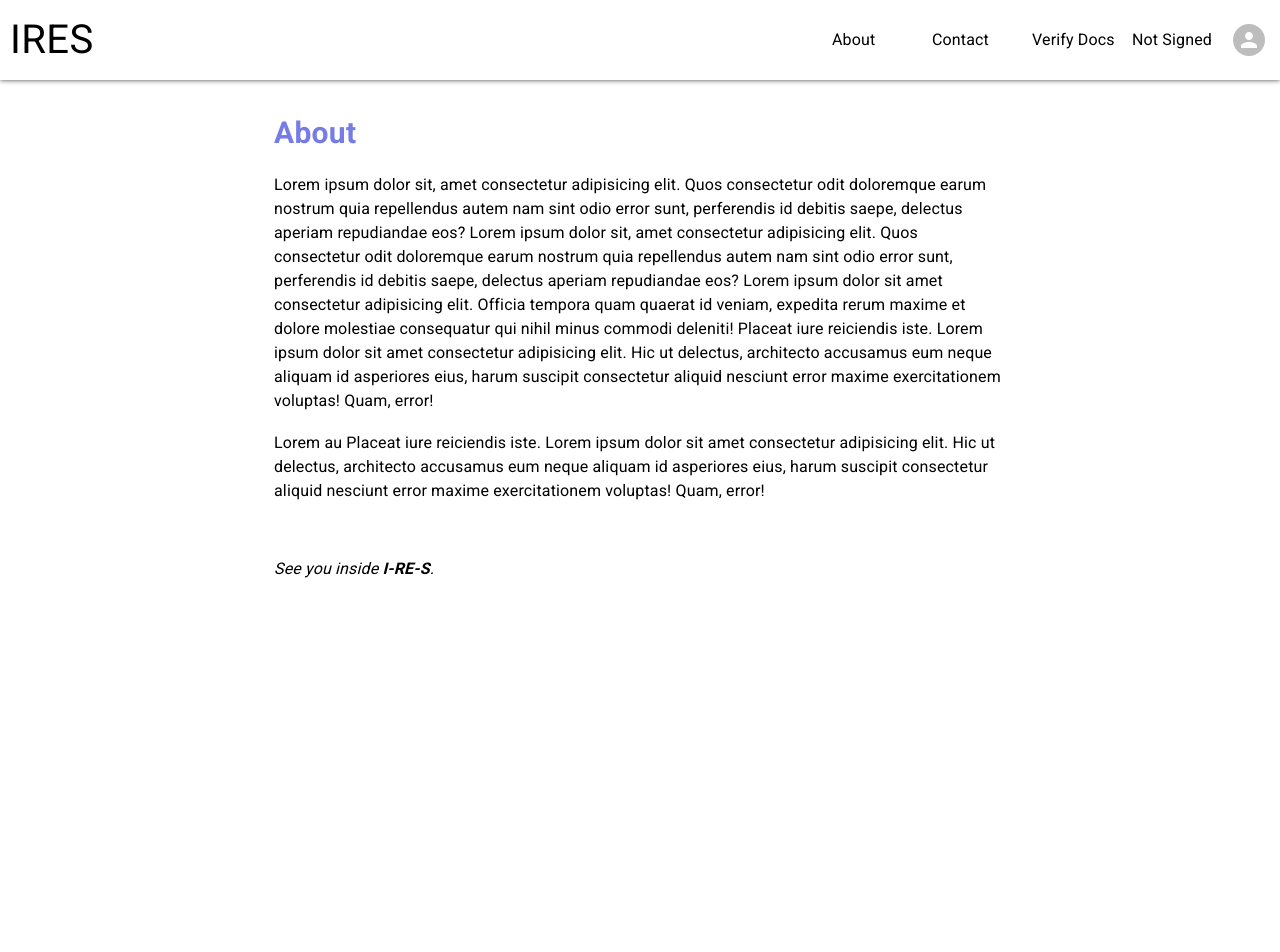
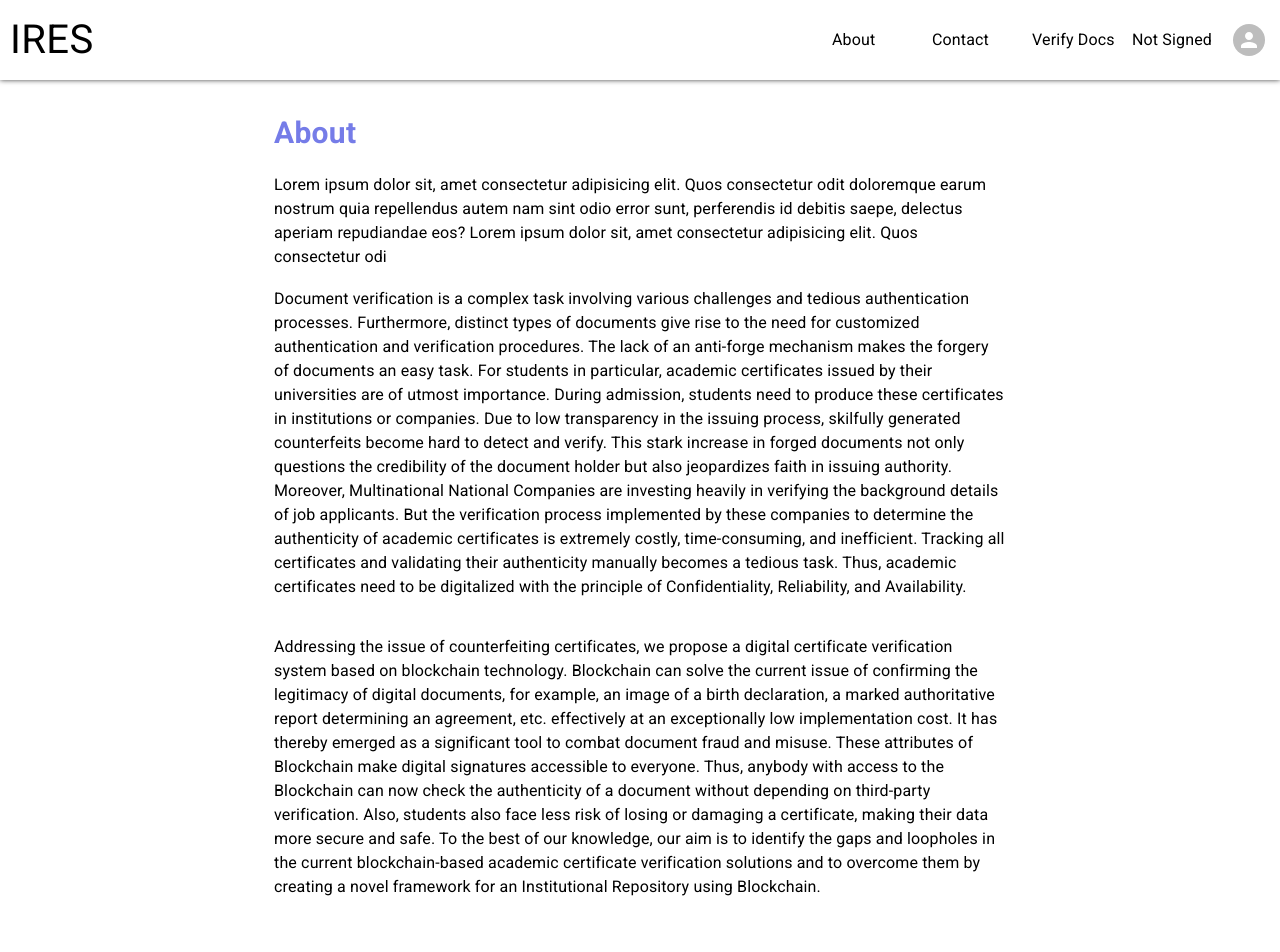
Before and after one commit to harshgupta20/i-r-e-s, a React (Create React App) app: page /about in a window 1280 px wide. Shown: the top 952 px of the page. Before the commit the page ends 800 px from the top, so only its background shows below. Built offline with nearby package versions, Linux system fonts and the light colour scheme; no server answers.

Commit message:
About Page completed

```diff
--- a/src/pages/common/About.jsx
+++ b/src/pages/common/About.jsx
@@ -15,9 +15,35 @@ const About = () => {
           <div className="about-content">
             <img src="" alt="" />
             <Typography>Lorem ipsum dolor sit, amet consectetur adipisicing elit. Quos consectetur odit doloremque earum nostrum quia repellendus autem nam sint odio error sunt, perferendis id debitis saepe, delectus aperiam repudiandae eos?
-            Lorem ipsum dolor sit, amet consectetur adipisicing elit. Quos consectetur odit doloremque earum nostrum quia repellendus autem nam sint odio error sunt, perferendis id debitis saepe, delectus aperiam repudiandae eos? Lorem ipsum dolor sit amet consectetur adipisicing elit. Officia tempora quam quaerat id veniam, expedita rerum maxime et dolore molestiae consequatur qui nihil minus commodi deleniti! Placeat iure reiciendis iste. Lorem ipsum dolor sit amet consectetur adipisicing elit. Hic ut delectus, architecto accusamus eum neque aliquam id asperiores eius, harum suscipit consectetur aliquid nesciunt error maxime exercitationem voluptas! Quam, error!</Typography>
+            Lorem ipsum dolor sit, amet consectetur adipisicing elit. Quos consectetur odi</Typography>
               <br />
-            <Typography>Lorem  au Placeat iure reiciendis iste. Lorem ipsum dolor sit amet consectetur adipisicing elit. Hic ut delectus, architecto accusamus eum neque aliquam id asperiores eius, harum suscipit consectetur aliquid nesciunt error maxime exercitationem voluptas! Quam, error!</Typography>
+            <Typography>Document verification is a complex task involving various challenges and tedious authentication
+processes. Furthermore, distinct types of documents give rise to the need for customized
+authentication and verification procedures. The lack of an anti-forge mechanism makes the
+forgery of documents an easy task. For students in particular, academic certificates issued by
+their universities are of utmost importance. During admission, students need to produce these
+certificates in institutions or companies. Due to low transparency in the issuing process, skilfully
+generated counterfeits become hard to detect and verify. This stark increase in forged documents not only questions the credibility of the document holder but also jeopardizes faith in issuing
+authority. Moreover, Multinational National Companies are investing heavily in verifying the
+background details of job applicants. But the verification process implemented by these
+companies to determine the authenticity of academic certificates is extremely costly,
+time-consuming, and inefficient. Tracking all certificates and validating their authenticity
+manually becomes a tedious task. Thus, academic certificates need to be digitalized with the
+principle of Confidentiality, Reliability, and Availability.</Typography>
+<br />
+<br />
+<Typography>Addressing the issue of counterfeiting certificates, we propose a digital certificate verification
+system based on blockchain technology. Blockchain can solve the current issue of confirming the
+legitimacy of digital documents, for example, an image of a birth declaration, a marked
+authoritative report determining an agreement, etc. effectively at an exceptionally low
+implementation cost. It has thereby emerged as a significant tool to combat document fraud and
+misuse. These attributes of Blockchain make digital signatures accessible to everyone. Thus,
+anybody with access to the Blockchain can now check the authenticity of a document without
+depending on third-party verification. Also, students also face less risk of losing or damaging a
+certificate, making their data more secure and safe. To the best of our knowledge, our aim is to
+identify the gaps and loopholes in the current blockchain-based academic certificate verification
+solutions and to overcome them by creating a novel framework for an Institutional Repository
+using Blockchain.</Typography>
               <br />
               <br />
               <br />
```
